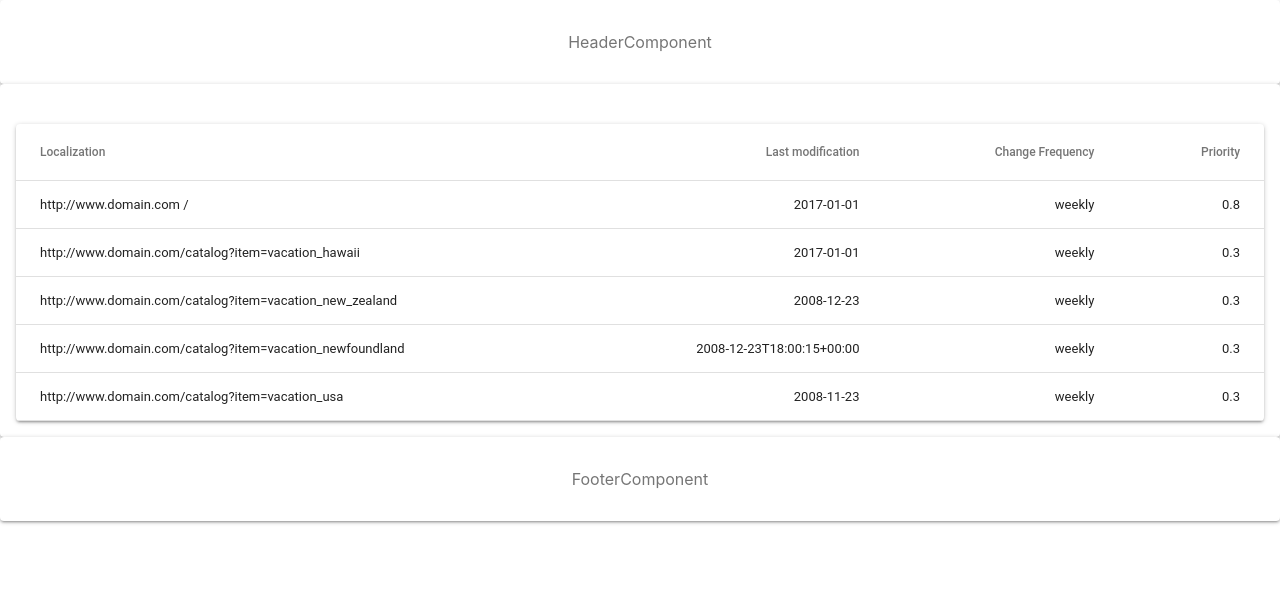
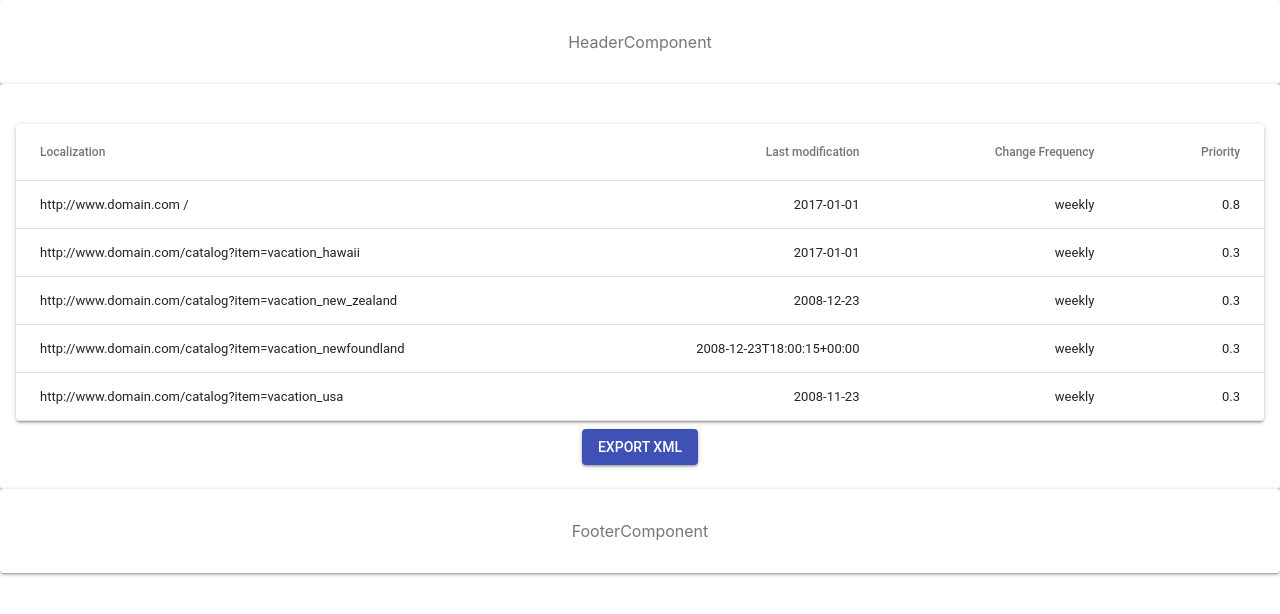
Before and after one commit to Xaconi/sitemap-tool, a React (Create React App) app: page / in a window 1280 px wide. Shown: the top 614 px of the page. Built offline with nearby package versions, Linux system fonts and the light colour scheme.

Commit message:
[NEW] Basic button JS to XML transform

```diff
--- a/src/App.js
+++ b/src/App.js
@@ -11,7 +11,7 @@ import Button from '@material-ui/core/Button';
 // Components
 import { HeaderComponent } from './Sections/Header'
 import { FooterComponent } from './Sections/Footer'
-import { BodyComponent} from './Components/BodyComponent'
+import BodyComponent from './Components/BodyComponent'
 
 const styles = theme => ({
 	root: {
--- a/src/Components/BodyComponent.js
+++ b/src/Components/BodyComponent.js
@@ -4,9 +4,20 @@ import React, { Component } from 'react'
 import TableComponent from './TableComponent'
 
 // Libs
-import { xml2js } from 'xml-js';
+import { xml2js, js2xml } from 'xml-js';
+import { withStyles } from '@material-ui/core/styles';
+import Button from '@material-ui/core/Button';
 
-export class BodyComponent extends Component {
+const styles = theme => ({
+    button: {
+      margin: theme.spacing.unit,
+    },
+    input: {
+      display: 'none',
+    },
+});
+
+class BodyComponent extends Component {
 
     constructor() {
         super()
@@ -14,6 +25,7 @@ export class BodyComponent extends Component {
             isLoaded : false,
             jsObject : '',
             xml : '<?xml version="1.0" encoding="UTF-8"?><urlset xmlns="http://www.sitemaps.org/schemas/sitemap/0.9"><url><loc>http://www.domain.com /</loc><lastmod>2017-01-01</lastmod><changefreq>weekly</changefreq><priority>0.8</priority></url><url><loc>http://www.domain.com/catalog?item=vacation_hawaii</loc><changefreq>weekly</changefreq><priority>0.3</priority><lastmod>2017-01-01</lastmod></url><url><loc>http://www.domain.com/catalog?item=vacation_new_zealand</loc><lastmod>2008-12-23</lastmod><changefreq>weekly</changefreq><priority>0.3</priority></url><url><loc>http://www.domain.com/catalog?item=vacation_newfoundland</loc><lastmod>2008-12-23T18:00:15+00:00</lastmod><priority>0.3</priority><changefreq>weekly</changefreq></url><url><loc>http://www.domain.com/catalog?item=vacation_usa</loc><lastmod>2008-11-23</lastmod><priority>0.3</priority><changefreq>weekly</changefreq></url></urlset>',
+            xmlObject : ''
         }
     }
 
@@ -25,15 +37,36 @@ export class BodyComponent extends Component {
         })
     }
 
+    _generateXML = () => {
+        const xml = js2xml(this.state.jsObject, { compact: true, spaces: 4})
+        console.log("---GENERATE XML FILE---")
+        console.log(xml)
+    }
+
     render() {
+        const { classes } = this.props;
+
         return(
             <div>
                 {this.state.isLoaded
-                ? <TableComponent
-                    json={this.state.jsObject} />
+                ?
+                    <div>
+                        <TableComponent
+                            json={this.state.jsObject} />
+                        <Button
+                            onClick={this._generateXML}
+                            className={classes.button}
+                            color="primary"
+                            variant="contained"
+                        >
+                            Export XML
+                        </Button>
+                    </div>
                 : <p>Loading XML...</p>}
             </div>
         )
     }
 
 }
+
+export default withStyles(styles)(BodyComponent);
```
